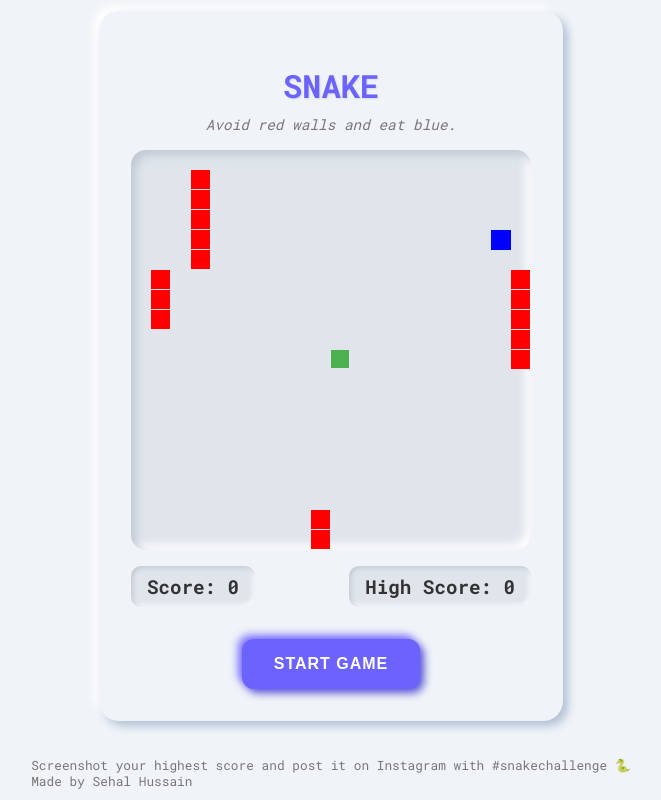
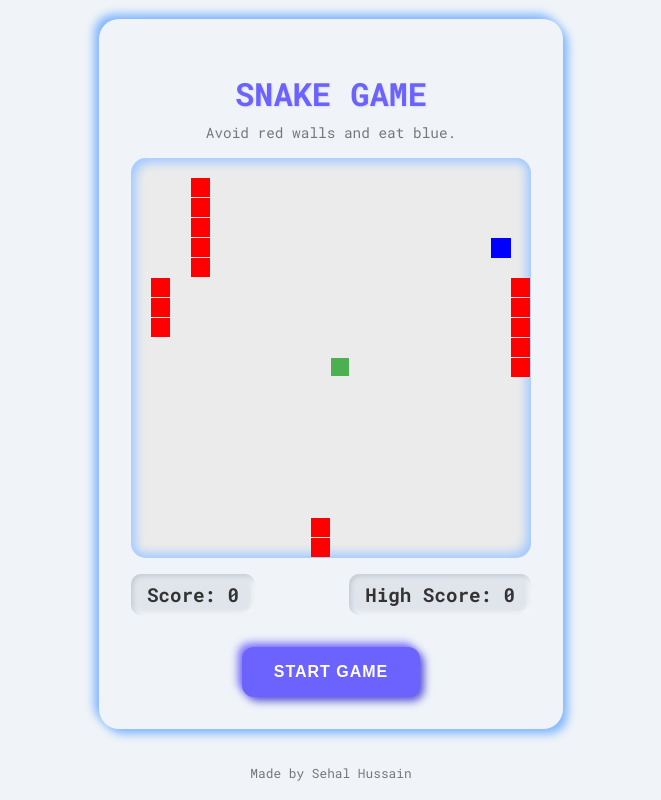
Before and after one commit to sehalhussain/snakegame, a plain HTML site: page index.html in a window 1280 px wide. Shown: the whole page, without its empty margins (309-970 px from the left). Drawn offline with Linux system fonts and the light colour scheme.

Commit message:
Update index.html
Bug fixes

```diff
--- a/index.html
+++ b/index.html
@@ -12,8 +12,8 @@
             --snake-color: #4CAF50;
             --food-color: #4285F4;
             --wall-color: #FF5252;
-            --border-color: #d1d9e6;
-            --box-shadow: 5px 5px 10px #b1c0d4, -5px -5px 10px #ffffff;
+            --border-color: #ece68f;
+            --box-shadow: 5px 5px 10px #81b7ff, -5px -5px 10px #81b7ff;
             --button-color: #6c63ff;
             --button-text-color: #fff;
             --button-shadow: 4px 4px 8px #5a54d6, -4px -4px 8px #7e72ff;
@@ -60,13 +60,13 @@
             font-size: 0.9rem;
             color: #777;
             margin-bottom: 1rem;
-            font-style: italic;
+            font-style: bold;
         }
 
         canvas {
-            background-color: #e0e5ec;
+            background-color: #ebebeb;
             border-radius: 15px;
-            box-shadow: inset 5px 5px 10px #c1c9d4, inset -5px -5px 10px #ffffff;
+            box-shadow: inset 5px 5px 10px #a6cbff, inset -5px -5px 10px #a6cbff;
             transition: all 0.3s ease;
         }
 
@@ -179,7 +179,7 @@
 </head>
 <body>
     <div class="game-container">
-        <h1>SNAKE</h1>
+        <h1>SNAKE GAME</h1>
         <div class="game-description">Avoid red walls and eat blue.</div>
         <canvas id="gameCanvas" width="400" height="400"></canvas>
         <div class="game-info">
@@ -192,7 +192,7 @@
         </div>
     </div>
 
-    <div class="author-credit">Screenshot your highest score and post it on Instagram with #snakechallenge 🐍 <br> Made by Sehal Hussain</div>
+    <div class="author-credit">Made by Sehal Hussain</div>
 
     <div class="game-message" id="messageBox">
         <p id="messageText"></p>
```
